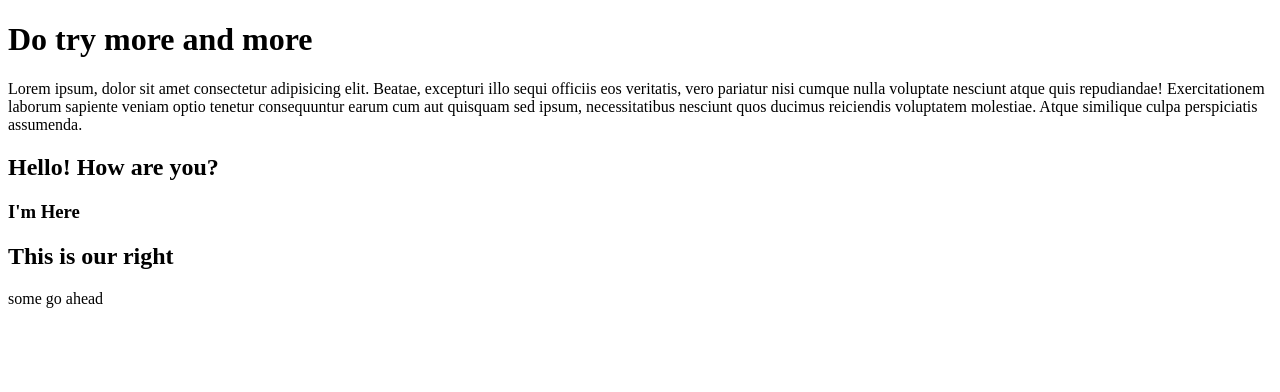
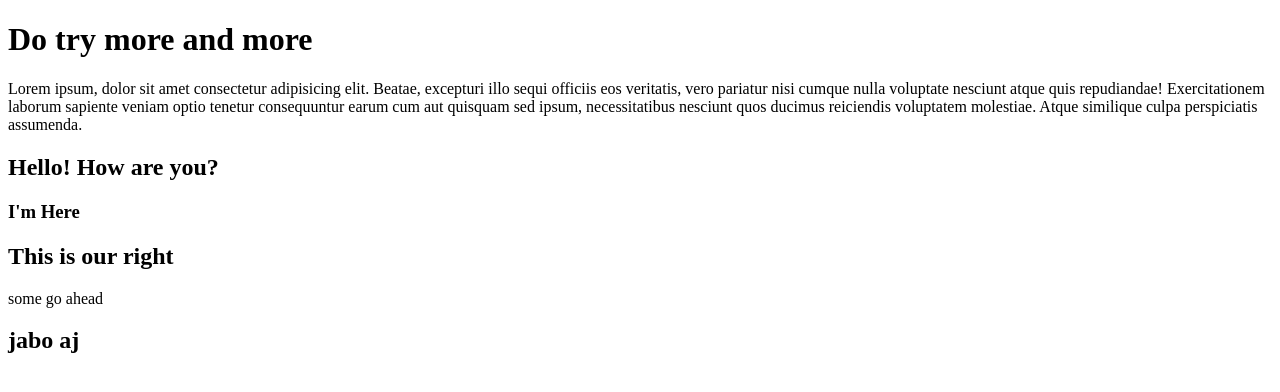
Before and after one commit to MdEbrahim-Shuvo/Agin-try, a plain HTML site: page index.html in a window 1280 px wide. Drawn offline with Linux system fonts and the light colour scheme.

Commit message:
commit from main

```diff
--- a/index.html
+++ b/index.html
@@ -12,5 +12,6 @@
     <h3>I'm Here</h3>
     <h2>This is our right</h2>
     <p>some go ahead</p>
+    <h2>jabo aj</h2>
 </body>
 </html>
```
